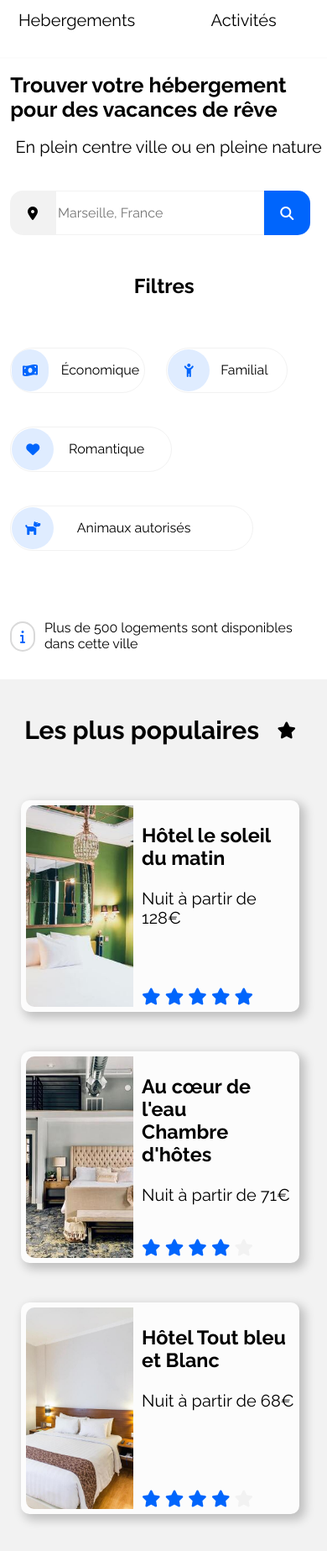
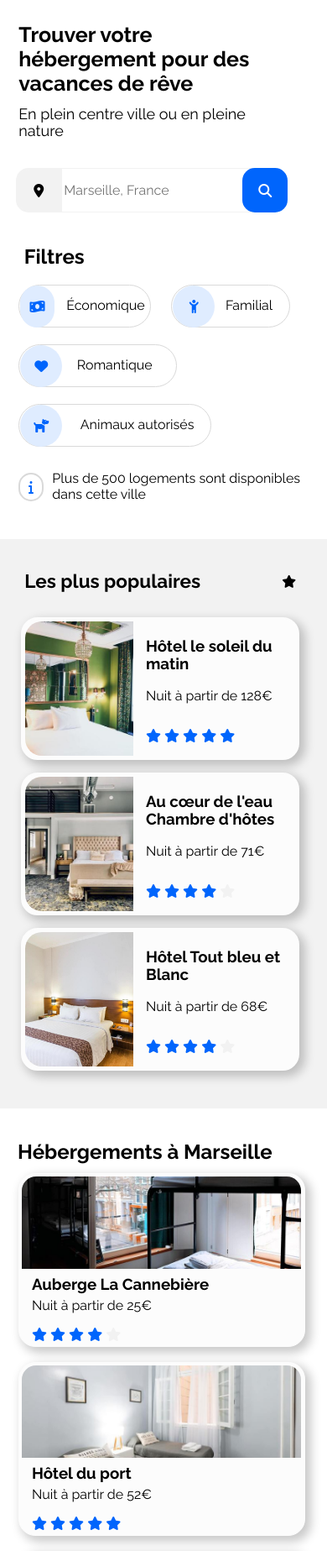
Before and after one commit to Drelkan/Projet-2, a plain HTML site: page index.html in a window 390 px wide. Shown: the part 153-2000 px from the top of the page at 84% size. Drawn offline with Linux system fonts and the light colour scheme.

Commit message:
mise à jour

```diff
--- a/assets/css/responsive.css
+++ b/assets/css/responsive.css
@@ -11,7 +11,7 @@
 
     .titre{
         width: 15%;
-        padding-left: 30px;
+        padding-left: 5px;
     }
     .onglet{
         margin: 20px;
@@ -19,6 +19,10 @@
     .onglet li:hover{
         border-top: white;
     }
+    .onglet li{
+        padding-top: 0%;
+    }
+
 
     h1{
         font-size: 25px;
@@ -31,11 +35,14 @@
 
 
     .search-class{
-        width: 100%;
-        justify-content: center;
-        }
+        margin-left: 20px;
+        margin-right: 0px;
+    }
     .button-search i{
         display: none;
+    }
+    .search{
+        width: 250px;
     }
 
 
@@ -55,7 +62,6 @@
         /* flex-wrap: wrap;  */
     }
     .filtre{
-        margin-bottom: 20px;
         width: 32%;
      }
     .button-filtre{
@@ -65,6 +71,7 @@
 
     .infobar{
         padding-left: 20px;
+        margin-top: 5px;
     }
 
     .contener-general{
@@ -73,35 +80,71 @@
     }
 
 
+    .contener-populaire{
+        width: 100%;
+        border-radius: 0%;
+        margin-top: 25px;
+        margin-bottom: 0px;
+    }
+    .popular-card-content{
+        font-size: 15px;
+        margin-left: 20px;
+    }
+    .popular-card{
+        margin-bottom: 10px;
+    }
+    .popular-card img{
+        height: 160px;
+        min-height: 160px;
+    }
+    .popular-card .stars{
+        margin-top: -35px;
+    }
+
+
+    .hebergement-title{
+        margin-left: 10px;
+        margin-top: 0px;
+    }
     .contener-hebergements{
         width: 95%;
         background-color: white;
     }
     .hebergement-card{
-        width: 47%;
+        width: 48%;
+        height: 250px;
     }
     .contener-cards{
         display: flex;
         flex-direction: row-reverse;
         justify-content: space-between;
         background-color: white;
+        padding: 0px 10px 0px 10px;
     }
     .afficher-button{
         display: flex;
         padding: 0px 0px 50px 15px;
     }
-    .contener-populaire{
-        width: 100%;
-        border-radius: 0%;
+    .hebergement-card img{
+        height: 120px;
+        min-height: 140px;
+    }
+    .contener-card-center{
+        margin: -20px 0px 0px 15px;
+        padding: 0px;
+    }
+    .afficher-button h3{
+        margin: 0px;
     }
 
 
     .activite-titre{
-        padding: 20px;
+        padding: 20px 0px 0px 30px;
     }
     .contener-cards-activite{
         flex-wrap: wrap;
-        padding: 20px;
+        padding: 10px 30px 0px 30px;
+        margin-bottom: 20px;
     }
     .contener-sub-cards{
         width: 47%;
@@ -111,7 +154,7 @@
     .activite-card{
         background-color: white;
         height: 350px;
-        width: 47%;
+        width: 50%;
         margin-bottom: 20px;
     }
     .big{
@@ -170,10 +213,20 @@
     header nav{
         width: 100%;
     }
+    h1{
+        margin-top: 30px;
+        margin-bottom: 22px;
+        margin-left: 10px;
+    }
     .titre{
         display: flex;
-        padding: 30px;
+        padding: 25px 0px 0px 0px;
         width: 30%;
+        margin-left: 0px;
+    }
+    .titre img{
+        display: flex;
+        justify-content: center
     }
     .onglet{
         justify-content: space-around;
@@ -185,8 +238,9 @@
         margin: 0%;
         padding-left: 0%;
         text-align: center;
-        border-bottom: 2px solid #fcfcfc;
-        padding-bottom: 8%;
+        border-bottom: 2px solid #d9d9d9;
+        padding-bottom: 3%;
+        padding-top: 30px;
     }
     .onglet li:hover{
         border-bottom: 2px solid #0065fc;
@@ -200,13 +254,13 @@
     h1{
         display: flex;
         justify-content: center;
-        width: 95%;
+        width: 80%;
         }
     .sous-titre{
         display: flex;
-        justify-content: center;
-        width: 95%;
-        font-size: 20px;
+        width: 80%;
+        font-size: 18px;
+        margin-left: 10px;
     }
     .button-search span{
         display: none;
@@ -215,11 +269,13 @@
 
     .search-class{
         justify-content: center;
-        padding: 5%;
-        width: auto;
+        width: 90%;
+        margin-left: 20px;
     }
     .button-search{
-        width: 20%;
+        width: 15%;
+        border-radius: 15px;
+        margin: 0px 20px 0px -40px;
     }
     .button-search i{
         display: block;
@@ -228,10 +284,12 @@
     .filtres-card{
         display: flex;
         flex-direction: column;
+        width: 88%;
+        margin-left: 10px;
     }
     .titre-filtre{
         display: flex;
-        justify-content: center;
+        justify-content: flex-start;
     }
     .filtres{
         display: flex;
@@ -242,7 +300,7 @@
         width: 100%;
     }
     .filtre{
-        margin-bottom: 20px;
+        margin-bottom: 0px;
         width: 60%;
     }
     .button-filtre{
@@ -259,26 +317,29 @@
         width: 45%;
     }
     .last{
-        width: 90%;
+        width: 73%;
     }
 
 
+    .infobar{
+        width: 90%;
+    }
     .infobar p{
         padding: 3%;
+    }
+   .infobar{
+        width: 90%;
+        margin-bottom: 25px;
+        margin-left: 10px;
+    }
+    .infobar i{
+        width: 34px;
+        height: 30px;
     }
 
 
     .contener-general{
         flex-direction: column-reverse;
-    }
-
-
-    .infobar{
-        width: 95%;
-    }
-    .infobar i{
-        width: 32px;
-        height: 32px;
     }
 
 
@@ -289,19 +350,28 @@
 
     .contener-populaire{
         border-radius: 0%;
+        margin-bottom: 0%;
     }
     .popular-title{
-        font-size: 20px;
+        font-size: 15px;
     }
     .popular-card-content{
-        font-size: 20px;
+        margin-left: 15px;
+        font-size: 16px;
+        gap: 8%;
     }
     .popular-card img{
-        height: 240px;
-        min-height: 240px;
+        height: 60px;
+        min-height: 160px;
     }
-    .contener-populaire-cards {
-        margin-bottom: -15%;
+    .contener-populaire-cards{
+        margin-bottom: 10%;
+    }
+    .popular-card{
+        margin-bottom: 5px;
+    }
+    .popular-card .stars{
+        margin: 0px;
     }
 
 
@@ -309,10 +379,11 @@
         background-color: #ffff;
         flex-direction: row;
         border-radius: 0%;
-        margin-bottom: -20%;
+        margin-bottom: 15%;
+        margin-top: 5%;
     }
     .contener-hebergements h2{
-        margin: 5% 0% 0% 5%;
+        margin: 5% 0% 3% 5%;
     }
     .contener-cards{
         background-color: #ffff;
@@ -320,11 +391,26 @@
         align-content: center;
     }
     .hebergement-card{
-        width: 105%;
+        width: 95%;
+        height: 205px;
         margin: 0% 0% 5% 1%;
     }
     .afficher-button{
-        visibility: hidden;
+        font-size: 110%;
+        padding: 10px 0px 60px 5px;
+    }
+    .hebergement-card img{
+        height: 60px;
+        min-height: 110px;
+    }
+    .hebergement-card h3{
+        margin: 0% 0% -3% 0%;
+    }
+    .contener-card-center{
+        margin: 0px 0px 0px 15px;
+    }
+    .afficher-button h3{
+        margin-left: 15px;
     }
 
 
@@ -334,16 +420,18 @@
         flex-direction: column;
         background-color: white;
         align-items: center;
+        margin-bottom: 20px;
     }
     .activite-titre{
-        padding: 0% 75% 0% 8%;
+        padding: 0% 0% 0% 7%;
     }
     .activite-card{
-        width: 90%;
-        height: 250px;
+        width: 100%;
+        height: 180px;
+        margin-bottom: 2px;
     }
     .contener-sub-cards{
-        width: 90%;
+        width: 100%;
         align-items: center;
         min-height: 0px;
     }
@@ -353,14 +441,17 @@
      }
     .big{
         width: 100%;
-        height: 200px;
+        height: 60px;
+        min-height: 120px;
     }
     .ultra-small {
         margin-bottom: 1%;
-        height: 200px;
+        height: 60px;
+        min-height: 120px;
     }
     .small, .medium{
-        height: 200px;
+        height: 60px;
+        min-height: 120px;
     }
 
 
@@ -369,5 +460,6 @@
         flex-wrap: wrap;
         flex-direction: column;
         gap: 35px;
+        margin-bottom: 0px;
     }
 }
--- a/assets/css/style.css
+++ b/assets/css/style.css
@@ -11,8 +11,14 @@ header{
     margin-top: 0%;
 }
 .titre{
-    width: 10%;
-    margin-left: -35px;
+    width: 6%;
+    margin-left: -5px;
+}
+h1{
+    font-size: 160%;
+}
+.sous-titre{
+    margin-top: -10px;
 }
 
 
@@ -21,6 +27,7 @@ header{
     display: flex;
     align-items: flex-start;
     list-style: none;
+    margin-top: 0%;
 }
 .onglet li{
     border-top: 2px solid white;
@@ -39,9 +46,6 @@ header{
 .button-onglet:hover{
     color: #0065FC;
 }
-
-
-
 
 
 .search-class{
@@ -64,7 +68,7 @@ header{
     align-items: center;
 }
 .search{
-    width: 332px;
+    width: 255px;
     height: 49px;
     border: 1px solid #f2f2f2;
 }
@@ -77,7 +81,6 @@ header{
     height: 53px;
     background-color: #0065FC;
     text-align: center;
-    width: 200px;
     cursor: pointer;
     border-radius: 0px 15px 15px 0px;
     color: white;
@@ -94,14 +97,13 @@ header{
     align-items: center;
 }
 .filtres-card h2{
-    margin: 2% 3% 0% 0%;}
+    margin: 1% 2% 0% 0%;}
 .filtres{
     display: flex;
     align-items: center;
     flex-wrap: wrap;
     gap: 2%;
     width: 100%;
-    margin-top: 39px;
 }
 .button-filtre i{
     background-color: #dfecff;
@@ -116,10 +118,10 @@ header{
 }
 .button-filtre{
     gap: 10%;
-    border: 1px solid #f2f2f2;
+    border: 1px solid #d9d9d9;
     border-radius: 30px 30px 30px 30px;
     width: 226px;
-    height: 54px;
+    height: 51px;
     background-color: white;
     color: black;
     display: flex;
@@ -135,7 +137,6 @@ header{
 .filtre{
     margin-top: 20px;
 }
-
 
 
 .infobar{
@@ -162,6 +163,7 @@ header{
 .contener-general{
     display: flex;
     justify-content: space-between;
+    margin-bottom: -85px;
 }
 .contener-hebergements{
     width: 64%;
@@ -169,7 +171,7 @@ header{
     background-color: #f2f2f2;
     border-radius: 20px;
     margin-top: 39px;
-    margin-bottom: 3%;
+    margin-bottom: 7%;
 }
 .hebergement-title{
     margin-top: 40px;
@@ -180,14 +182,14 @@ header{
     display: flex;
     justify-content: space-between;
     flex-wrap: wrap;
-    padding: 40px;
+    padding: 10px 40px 0px 40px;
 }
 .hebergement-card {
     color: black;
     text-decoration: none;
     margin-bottom: 20px;
     border: 1px solid #fcfcfc;
-    border-radius: 10px;
+    border-radius: 20px;
     width: 30%;
     background-color: #fcfcfc;
     /* display: flex; */
@@ -200,10 +202,11 @@ header{
     padding: 0px 20px 20px 10px;
 }
 .hebergement-card img{
-    width: 100%;
+    width: 98%;
     height: 180px;
     object-fit: cover;
-    border-radius: 10px 10px 0px 0px;
+    border-radius: 20px 20px 0px 0px;
+    padding: 3px;
 }
 .fa-star{
     color: #0065FC;
@@ -212,7 +215,7 @@ header{
     color: #f2f2f2;
 }
 .afficher-button h3{
-    margin: 3% 0% 0% 4%;
+    margin: 2% 0% 0% 4%;
     color: black;
 }
 .afficher-button{
@@ -226,7 +229,7 @@ header{
     background-color: #f2f2f2;
     border-radius: 20px;
     margin-top: 39px;
-    margin-bottom: 3%;
+    margin-bottom: 7%;
 }
 .popular-title{
     display: flex;
@@ -244,20 +247,20 @@ header{
     display: flex;
     flex-direction: column;
     justify-content: space-between;
-    padding: 30px 0px 100px 0px;
+    margin-bottom: 20px;
 }
 .popular-card{
     color: black;
     text-decoration: none;
     margin-bottom: 20px;
     border: 2px solid #fcfcfc;
-    border-radius: 10px;
+    border-radius: 20px;
     background-color: #fcfcfc;
     display: flex;
     -webkit-box-shadow: 5px 5px 12px 2px rgba(0,0,0,0.21);
     box-shadow: 5px 5px 12px 2px rgba(0,0,0,0.21);
     margin: 10px 33px 37px 33px;
-    padding: 1%;
+    padding: 3px;
 }
 .popular-card img{
     width: 40%;
@@ -266,13 +269,13 @@ header{
     height: 200px;
     min-height: 200px;
     object-fit: cover;
-    border-radius: 10px 0px 0px 10px;
+    border-radius: 20px 0px 0px 20px;
 }
 .popular-card-content{
     margin-left: 10px;
     display: flex;
     flex-direction: column;
-    justify-content: space-between;
+    gap: 35%;
 }
 
 
@@ -288,6 +291,7 @@ header{
     -webkit-box-shadow: 5px 5px 10px -1px rgba(0,0,0,0.51);
     box-shadow: 5px 5px 10px -1px rgba(0,0,0,0.51);
     text-decoration: none;
+    border-radius: 20px;
 }
 .activite-card h3,.activite-sub-card h3{
     margin-left: 20px;
@@ -300,30 +304,31 @@ header{
     -webkit-box-shadow: 5px 5px 10px -1px rgba(0,0,0,0.51);
     box-shadow: 5px 5px 10px -1px rgba(0,0,0,0.51);
     text-decoration: none;
+    border-radius: 20px;
 }
 .big{
     width: 100%;
     height: 550px;
     object-fit: cover;
-    border-radius: 10px 10px 0px 0px;
+    border-radius: 20px 20px 0px 0px;
 }
 .medium{
     width: 100%;
     height: 250px;
     object-fit: cover;
-    border-radius: 10px 10px 0px 0px;
+    border-radius: 20px 20px 0px 0px;
 }
 .small{
     width: 100%;
     height: 200px;
     object-fit: cover;
-    border-radius: 10px 10px 0px 0px;
+    border-radius: 20px 20px 0px 0px;
 }
 .ultra-small{
     width: 100%;
     height: 180px;
     object-fit: cover;
-    border-radius: 10px 10px 0px 0px;
+    border-radius: 20px 20px 0px 0px;
 }
 .contener-sub-cards{
     display: flex;
@@ -338,7 +343,7 @@ header{
 footer{
     display : flex;
     background-color: #f2f2f2;
-    padding: 30px 0px 0px 0px;
+    padding: 30px 0px 30px 0px;
     gap: 400px;
 }
 footer h3{
@@ -351,3 +356,6 @@ footer a{
     color: black;
     text-decoration: none;
 }
+footer li{
+    margin-bottom: 10px;
+}
--- a/index.html
+++ b/index.html
@@ -37,7 +37,7 @@
                 </label>
                 <input placeholder="Marseille, France" class="search" id="search" type="text">
                 <button class="button-search" type="submit">
-                    <span>Rechercher</span>
+                    <span><b>Rechercher</b></span>
                     <i class="fa-solid fa-magnifying-glass"></i>
                 </button>
             </form>
@@ -219,35 +219,29 @@
                 <a class="activite-card" href="#">
                     <img class="big" src="assets/images/activites/4_small/reno-laithienne-QUgJhdY5Fyk-unsplash.jpg" alt="Vieux Port">
                         <h3>Vieux Port</h3>
-                        <p></p>
                 </a>
                 <div class="contener-sub-cards">
                     <a class="activite-sub-card" href="#">
                         <img class="medium" src="assets/images/activites/4_small/paul-hermann-QFTrLdQIRhI-unsplash.jpg" alt="Fort de pomègues">
                         <h3>Fort de pomègues</h3>
-                        <p></p>
                     </a>
                     <a class="activite-sub-card" href="#">
                         <img class="ultra-small" src="assets/images/activites/4_small/kevin-hikari-rV_Qd1l-VXg-unsplash.jpg" alt="Îles du Frioul">
                         <h3>Îles du Frioul</h3>
-                        <p></p>
                     </a>
                 </div>
                 <a class="activite-card" href="#">
                     <img class="big" src="assets/images/activites/4_small/kilyan-sockalingum-NR8-cBCN3aI-unsplash.jpg" alt="Parc National des Calanques">
                     <h3>Parc National des Calanques</h3>
-                    <p></p>
                 </a>
                 <div class="contener-sub-cards">
                     <a class="activite-sub-card" href="#">
                         <img class="small" src="assets/images/activites/4_small/florian-wehde-xW9e8gdotxI-unsplash.jpg" alt="Notre-Dame-de-la-Garde">
                         <h3>Notre-Dame-de-la-Garde</h3>
-                        <p></p>
                     </a>
                     <a class="activite-sub-card" href="#">
                         <img class="medium" src="assets/images/activites/4_small/lena-paulin-wH2-EJoDcV0-unsplash.jpg" alt="Parc Longchamp">
                         <h3>Parc Longchamp</h3>
-                        <p></p>
                     </a>
                 </div>
             </div>
```
